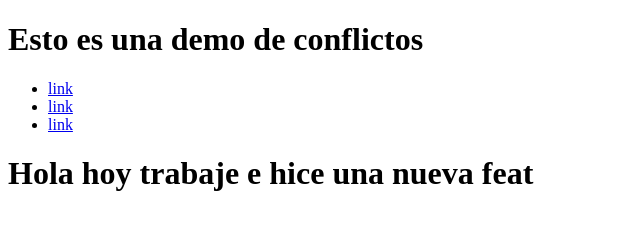
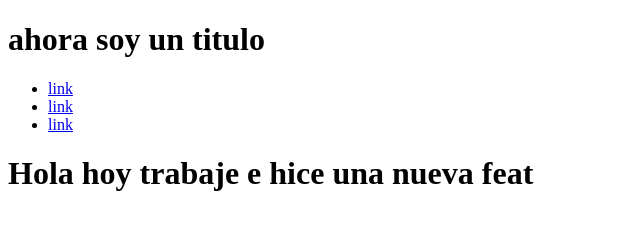
Before and after one commit to GabrielNavas98/branches, a plain HTML site: page index.html in a window 1280 px wide. Shown: the whole page, without its empty margins (0-640 px from the left). Drawn offline with Linux system fonts and the light colour scheme.

Commit message:
modifique el titulo

```diff
--- a/index.html
+++ b/index.html
@@ -6,7 +6,7 @@
     <title>Branches</title>
 </head>
 <body>
-    <h1>Esto es una demo de conflictos</h1>
+    <h1>ahora soy un titulo</h1>
     <nav>
         <ul>
             <li><a href="#">link</a></li>
```
